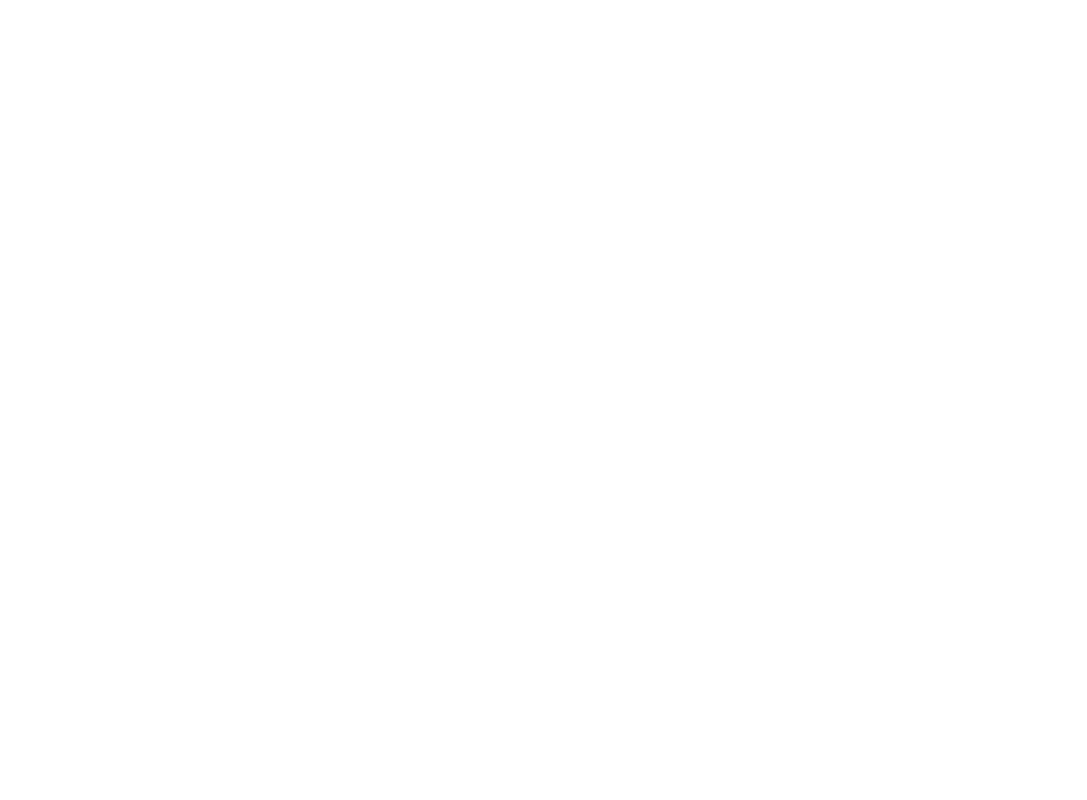
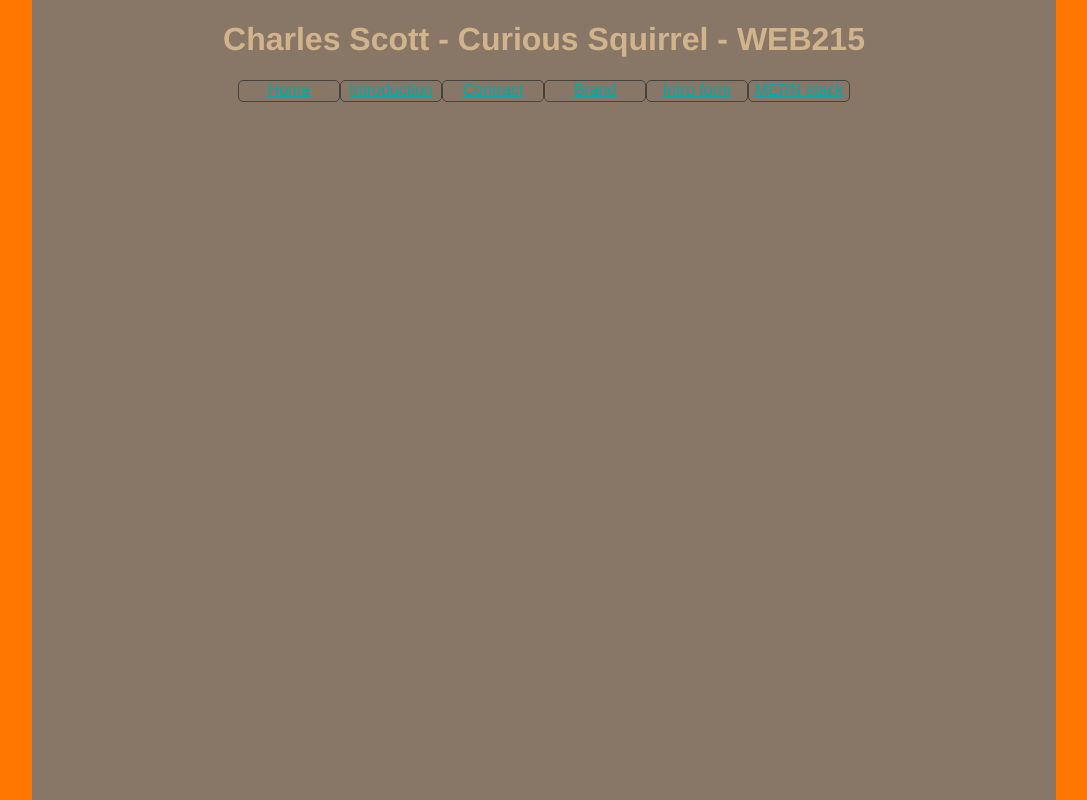
Before and after one commit to cscott53/web215_m11_login, a React (Create React App) app in the folder client/: page / in a window 1280 px wide. Shown: the whole page, without its empty margins (96-1183 px from the left). Built offline with nearby package versions, Linux system fonts and the light colour scheme.

Commit message:
Added header

```diff
--- a/client/src/App.js
+++ b/client/src/App.js
@@ -1,12 +1,10 @@
-import logo from './logo.svg';
-import './App.css';
-
+import './App.css'
+import Header from './Header'
 function App() {
   return (
     <div className="App">
-      {/*  */}
+      <Header/>
     </div>
-  );
+  )
 }
-
-export default App;
+export default App
--- /dev/null
+++ b/client/src/Header.js
@@ -0,0 +1,13 @@
+export default function Header() {
+    return (
+        <header>
+            <h1>Charles Scott - Curious Squirrel - WEB215</h1>
+            <span class="links header"><a href="https://cscott53.github.io/web215/">Home</a></span>
+            <span class="links header"><a href="https://cscott53.github.io/web215/introduction.html">Introduction</a></span>
+            <span class="links header"><a href="https://cscott53.github.io/web215/contract.html">Contract</a></span>
+            <span class="links header"><a href="https://cscott53.github.io/web215/brand.html">Brand</a></span>
+            <span class="links header"><a href="https://cscott53.github.io/web215/introduction_form.html">Intro form</a></span>
+            <span class="links header"><a href="https://web215-mern.onrender.com">MERN stack</a></span>
+        </header>
+    )
+}
```
